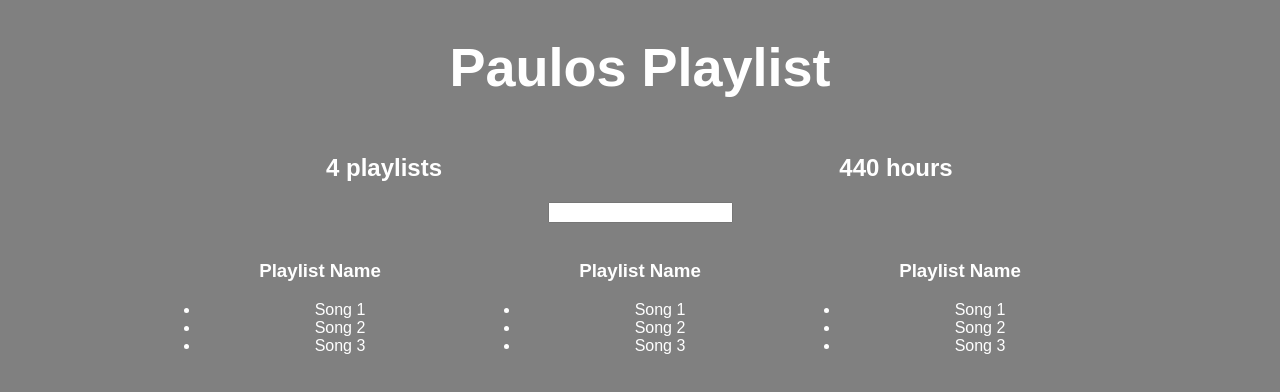
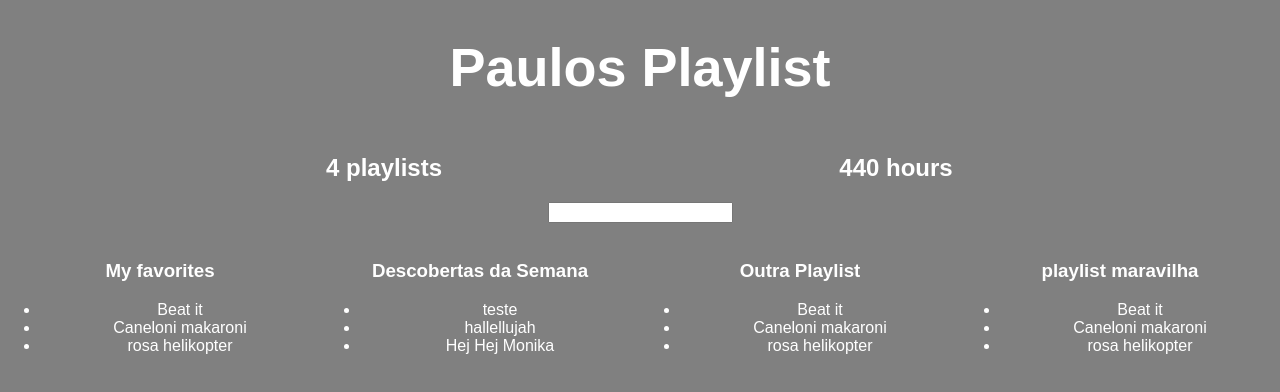
Before and after one commit to interfaceslivres/react-teste, a React (Create React App) app: page / in a window 1280 px wide. Shown: the top 392 px of the page. Built offline with nearby package versions, Linux system fonts and the light colour scheme.

Commit message:
playlists puxando dados dinamicos

```diff
--- a/src/App.js
+++ b/src/App.js
@@ -23,8 +23,8 @@ let fakeServerData = {
           songs:
           [
             {name: 'teste', duration: 2222},
-            {name: 'Caneloni makaroni', duration: 2333},
-            {name: 'rosa helikopter', duration: 2222}
+            {name: 'hallellujah', duration: 2333},
+            {name: 'Hej Hej Monika', duration: 2222}
           ]
         },
         {
@@ -88,15 +88,16 @@ class Filter extends Component {
 
 class Playlist extends Component {
   render() {
+    let playlist = this.props.playlist
     return (
       <div style={{...defaultStyle, display: 'inline-block', width: "25%"}}>
         <img/>
-        <h3>Playlist Name</h3>
+        <h3>{playlist.name}</h3>
         <ul>
-          <li>Song 1</li>
-          <li>Song 2</li>
-          <li>Song 3</li>
-        </ul>
+          {playlist.songs.map( song =>
+            <li>{song.name}</li>
+          )}
+          </ul>
       </div>
     );
   }
@@ -125,9 +126,10 @@ class App extends Component {
                   <PlaylistCounter playlists={this.state.serverData.user.playlists}/>
                   <HoursCounter playlists={this.state.serverData.user.playlists}/>
                 <Filter/>
-                <Playlist/>
-                <Playlist/>
-                <Playlist/>
+               {this.state.serverData.user.playlists.map(playlist =>
+                    <Playlist playlist={playlist} />
+                  )}
+
               </div> : <h1 style={defaultStyle}>Loading...</h1>
             }
           </div>
```
